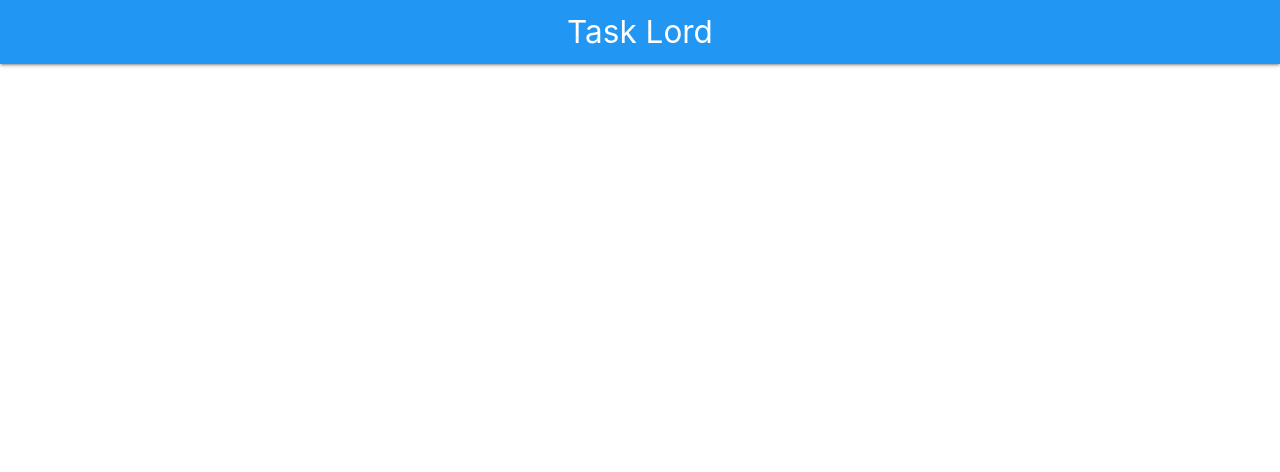
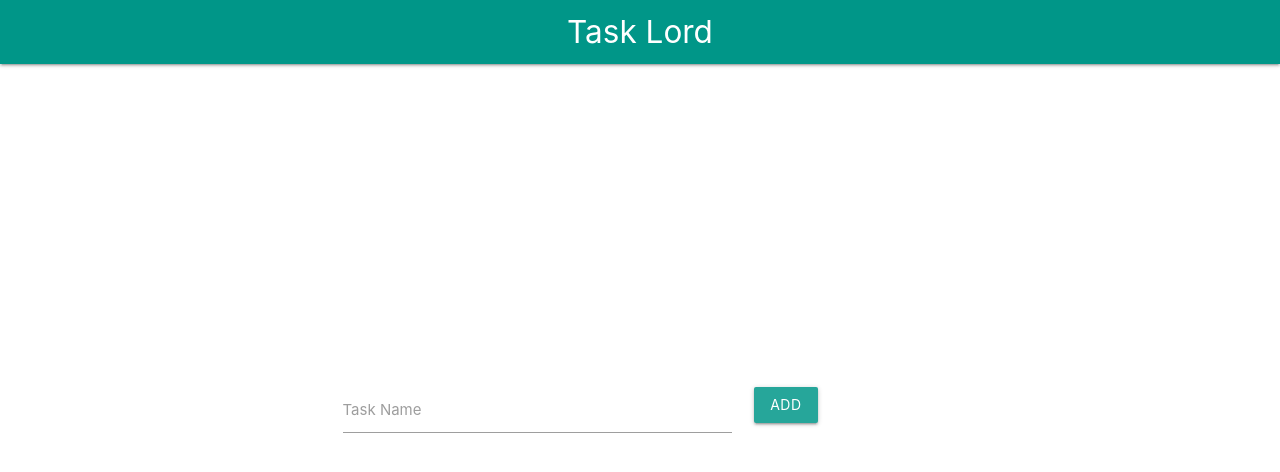
Before and after one commit to ragokan/TaskLord, a React (Create React App) app: page / in a window 1280 px wide. Shown: the top 472 px of the page. Built offline with nearby package versions, Linux system fonts and the light colour scheme.

Commit message:
add task

```diff
--- a/src/App.tsx
+++ b/src/App.tsx
@@ -1,12 +1,17 @@
 import React from "react";
 import Navbar from "./components/layout/Navbar";
+import AddTask from "./components/tasks/AddTask";
 import MainProvider from "./context/MainProvider";
+import "./MainStyles.css";
 
 const App: React.FC = () => {
   return (
     <>
       <MainProvider>
         <Navbar />
+        <div className="MainTaskContainer">
+          <AddTask />
+        </div>
       </MainProvider>
     </>
   );
--- /dev/null
+++ b/src/MainStyles.css
@@ -0,0 +1,12 @@
+.MainTaskContainer {
+  width: 100%;
+  height: 90vh;
+  display: flex;
+  place-content: center;
+  align-items: center;
+  flex-direction: column;
+}
+
+.AddTaskContainer {
+  min-width: 50%;
+}
--- a/src/components/layout/Navbar.tsx
+++ b/src/components/layout/Navbar.tsx
@@ -2,7 +2,7 @@ import React from "react";
 
 const Navbar: React.FC = () => {
   return (
-    <nav className="blue">
+    <nav className="teal">
       <div className="nav-wrapper">
         <a className="brand-logo center">Task Lord</a>
       </div>
--- /dev/null
+++ b/src/components/tasks/AddTask.tsx
@@ -0,0 +1,43 @@
+import React, { useContext, useState } from "react";
+import TaskInterface from "../../context/interfaces/TaskInterface";
+import { TaskContext } from "../../context/TaskContext";
+
+const AddTask: React.FC = () => {
+  const [task, setTask] = useState<TaskInterface>({
+    taskName: "",
+    taskIsCompleted: false,
+  });
+  const { addTask }: any = useContext(TaskContext);
+
+  const submitTask = () => {
+    addTask(task);
+    setTask({ taskIsCompleted: false, taskName: "" });
+  };
+
+  return (
+    <>
+      <div className="row AddTaskContainer">
+        <div className="col s12">
+          <div className="input-field col s8">
+            <input
+              id="taskName"
+              type="text"
+              className="validate"
+              value={task.taskName}
+              onChange={(e) => setTask({ taskName: e.target.value, taskIsCompleted: false })}
+              required
+            />
+            <label htmlFor="taskName">Task Name</label>
+          </div>
+          <div className="input-field col s4">
+            <a className="waves-effect waves-light btn" onClick={() => submitTask()}>
+              Add
+            </a>
+          </div>
+        </div>
+      </div>
+    </>
+  );
+};
+
+export default AddTask;
```
Also changed, not shown: 1 other file (tests, documents, lock files or other folders).
